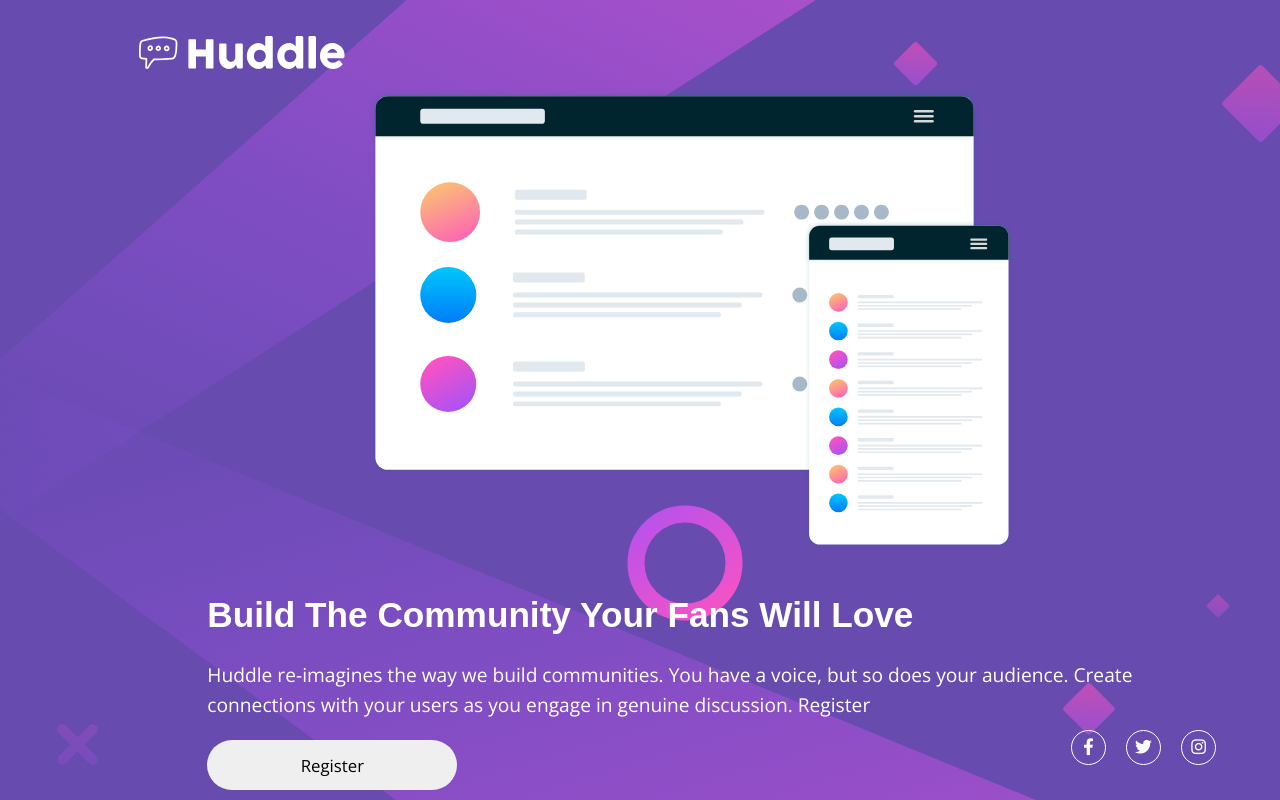
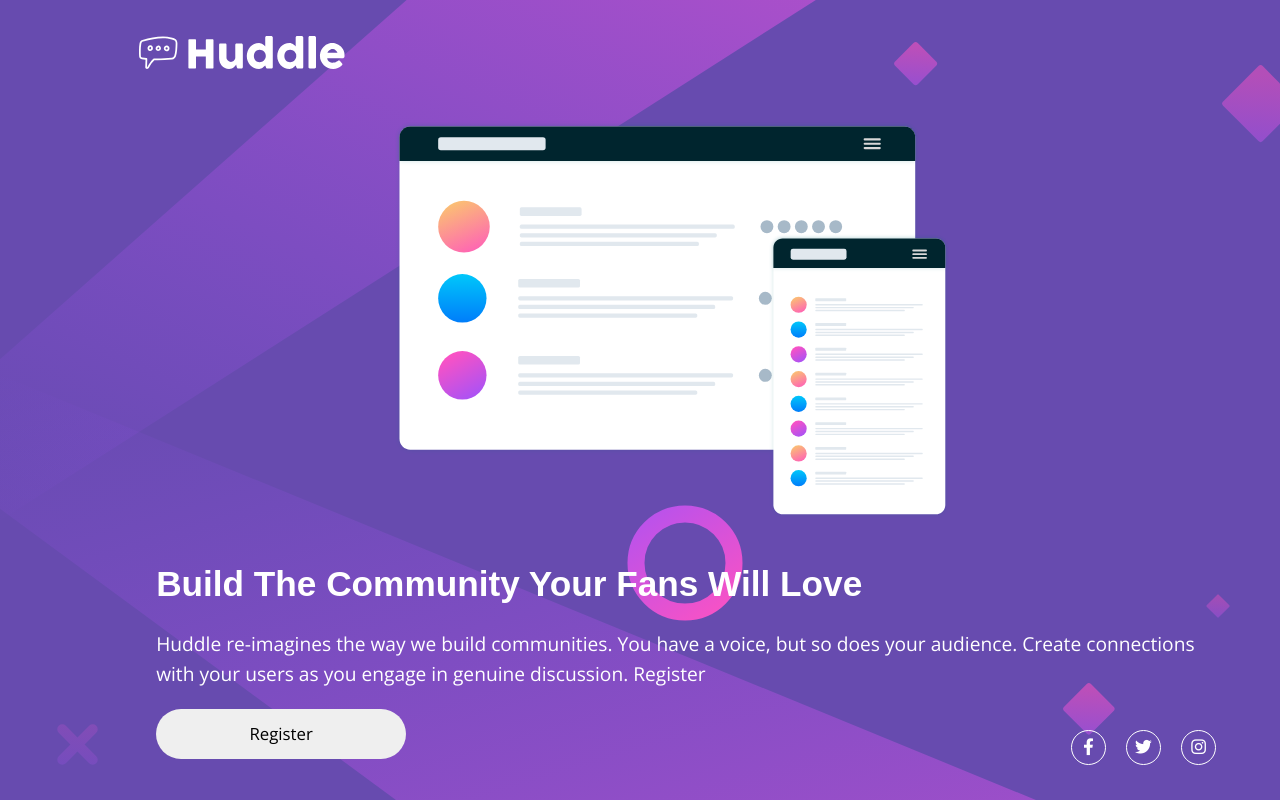
Before and after one commit to AhmedHanye/huddle-landing-page, a plain HTML site: page index.html in a window 1280 px wide. Drawn offline with Linux system fonts and the light colour scheme; a web font is replaced by a local one.

Commit message:
Update main.css

```diff
--- a/CSS/main.css
+++ b/CSS/main.css
@@ -52,12 +52,12 @@ header {
 }
 /* ----Main---- */
 main {
-  padding: 10vh 4vw 0 12vw;
+  padding: 10vh 4vw 0 9vw;
   display: flex;
   height: calc(100vh - 22vh);
 }
 main > #register {
-  padding: 5vh 0 0 4.2vw;
+  padding: 5vh 0 0 3.2vw;
 }
 main > #register > h1 {
   font-family: "Poppins", sans-serif;
@@ -136,7 +136,7 @@ footer > a:hover {
     height: 10vh;
   }
   main > img {
-    width: 60%;
+    width: 50%;
   }
   main > #register > h1 {
     font-size: 2.2rem;
```
